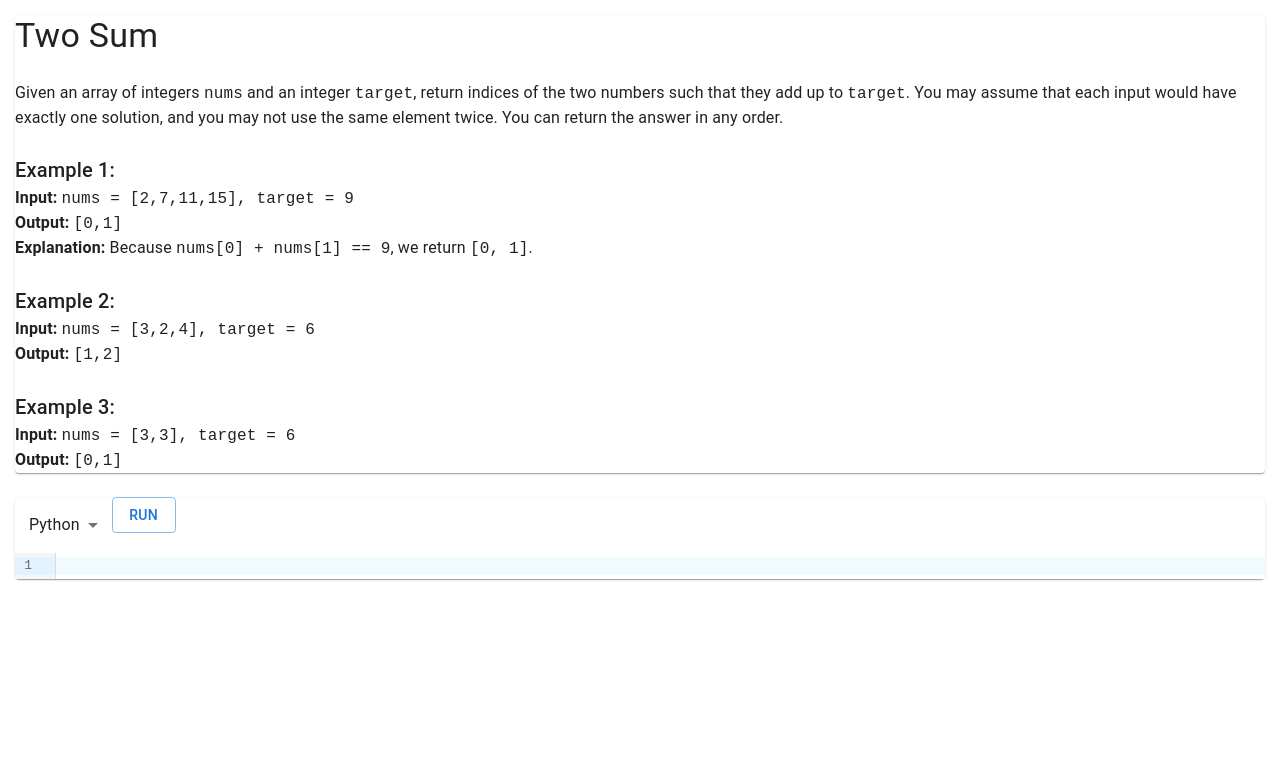
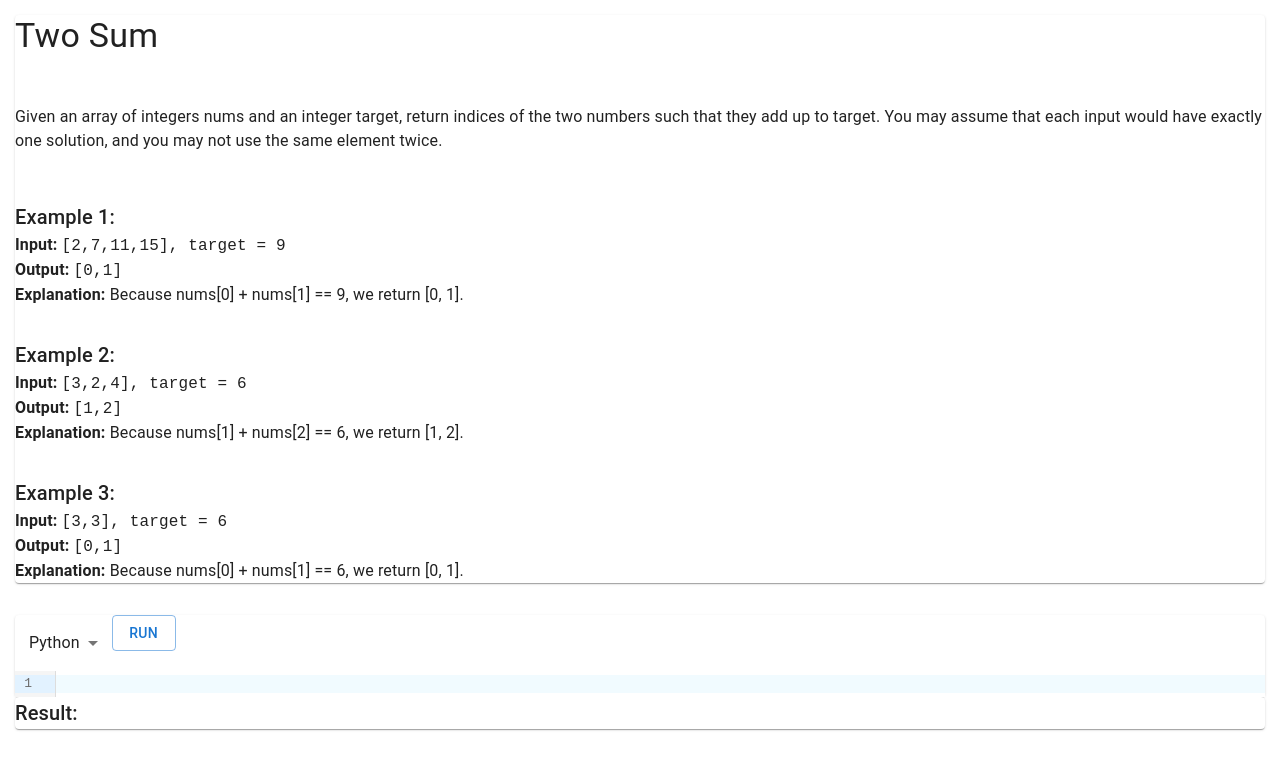
Before and after one commit to iZeevens/online-editor-code, a React (Vite) app: page / in a window 1280 px wide. Shown: the top 770 px of the page. Built offline with nearby package versions, Linux system fonts and the light colour scheme; what miragejs would draw is missing.

Commit message:
refactor: change app structure

```diff
--- a/src/components/CodeEditor/CodeResult.tsx
+++ b/src/components/CodeEditor/CodeResult.tsx
@@ -1,34 +1,24 @@
-import { Typography, Box, Alert, LinearProgress } from "@mui/material";
+import { Box, Typography, Alert, LinearProgress } from "@mui/material";
+import { ICodeResultProps } from "./types/codeEditorTypes";
 
-function CodeResult({
-  output,
-  error,
-  loading,
-}: {
-  output?: string;
-  error?: string;
-  loading: boolean;
-}) {
+function CodeResult({ output, error, loading }: ICodeResultProps) {
   return (
     <Box>
+      <Typography variant="h6" className="text-blue-600">
+        Result:
+      </Typography>
       {loading && <LinearProgress />}
+
       {output && !error ? (
         <Box
           mt={2}
           p={2}
-          sx={{
-            backgroundColor: "#f6f8fa",
-            borderRadius: 1,
-            border: "1px solid #ddd",
-            overflowX: "auto",
-          }}
+          className="bg-gray-100 rounded-md border border-gray-300 overflow-x-auto"
         >
-          <Typography variant="h6" color="primary">
+          <Typography variant="h6" className="text-blue-600">
             Output:
           </Typography>
-          <pre style={{ whiteSpace: "pre-wrap", wordWrap: "break-word" }}>
-            {output}
-          </pre>
+          <pre className="whitespace-pre-wrap break-words">{output}</pre>
         </Box>
       ) : null}
 
@@ -36,19 +26,12 @@ function CodeResult({
         <Box
           mt={2}
           p={2}
-          sx={{
-            backgroundColor: "#fdecea",
-            borderRadius: 1,
-            border: "1px solid #f5c6cb",
-          }}
+          className="bg-red-100 rounded-md border border-red-300"
         >
-          <Typography variant="h6" color="error">
+          <Typography variant="h6" className="text-red-600">
             Error:
           </Typography>
-          <Alert
-            severity="error"
-            sx={{ backgroundColor: "transparent", color: "inherit" }}
-          >
+          <Alert severity="error" className="bg-transparent text-inherit">
             {error}
           </Alert>
         </Box>
--- /dev/null
+++ b/src/components/CodeEditor/types/codeEditorTypes.ts
@@ -0,0 +1,12 @@
+interface ICodeResultProps {
+  output?: string;
+  error?: string;
+  loading: boolean;
+}
+
+interface ISwitchLangProps {
+  language: string;
+  handleLanguageChange: (e: string) => void;
+}
+
+export type { ICodeResultProps, ISwitchLangProps };
--- a/src/components/Description/Description.tsx
+++ b/src/components/Description/Description.tsx
@@ -1,49 +1,38 @@
 import { Box, Typography, Paper } from "@mui/material";
+import { IDecription } from "./types/descriptionTypes";
 
-function Description() {
+function Description({ title, description, example }: IDecription) {
   return (
-    <Paper className="p-6 h-full">
-      <Box mb={3}>
-        <Typography variant="h4" gutterBottom className="text-blue-600">
-          Two Sum
+    <Paper className="p-6">
+      <Box mb={6}>
+        <Typography
+          variant="h4"
+          className="text-blue-600 text-2xl font-semibold"
+        >
+          {title}
         </Typography>
       </Box>
-      <Box mb={3}>
-        <Typography variant="body1">
-          Given an array of integers <code>nums</code> and an integer{" "}
-          <code>target</code>, return indices of the two numbers such that they
-          add up to <code>target</code>. You may assume that each input would
-          have exactly one solution, and you may not use the same element twice.
-          You can return the answer in any order.
+      <Box mb={6}>
+        <Typography variant="body1" className="text-lg">
+          {description}
         </Typography>
       </Box>
-      <Box mb={3}>
-        <Typography variant="h6">Example 1:</Typography>
-        <Typography variant="body1">
-          <strong>Input:</strong> <code>nums = [2,7,11,15], target = 9</code>
-          <br />
-          <strong>Output:</strong> <code>[0,1]</code>
-          <br />
-          <strong>Explanation:</strong> Because{" "}
-          <code>nums[0] + nums[1] == 9</code>, we return <code>[0, 1]</code>.
-        </Typography>
-      </Box>
-      <Box mb={3}>
-        <Typography variant="h6">Example 2:</Typography>
-        <Typography variant="body1">
-          <strong>Input:</strong> <code>nums = [3,2,4], target = 6</code>
-          <br />
-          <strong>Output:</strong> <code>[1,2]</code>
-        </Typography>
-      </Box>
-      <Box mb={3}>
-        <Typography variant="h6">Example 3:</Typography>
-        <Typography variant="body1">
-          <strong>Input:</strong> <code>nums = [3,3], target = 6</code>
-          <br />
-          <strong>Output:</strong> <code>[0,1]</code>
-        </Typography>
-      </Box>
+      {example.map((ex, index) => (
+        <Box key={index} mb={4}>
+          <Typography variant="h6" className="text-xl font-medium">
+            Example {index + 1}:
+          </Typography>
+          <Typography variant="body1" className="mt-2">
+            <strong>Input:</strong>{" "}
+            <code className="text-green-500">{ex.input}</code>
+            <br />
+            <strong>Output:</strong>{" "}
+            <code className="text-blue-500">{ex.output}</code>
+            <br />
+            <strong>Explanation:</strong> {ex.explanation}
+          </Typography>
+        </Box>
+      ))}
     </Paper>
   );
 }
--- /dev/null
+++ b/src/components/Description/types/descriptionTypes.ts
@@ -0,0 +1,13 @@
+interface IExample {
+  input: string;
+  output: string;
+  explanation: string;
+}
+
+interface IDecription {
+  title: string;
+  description: string;
+  example: IExample[];
+}
+
+export type { IDecription };
--- /dev/null
+++ b/src/data/exampleData.ts
@@ -0,0 +1,19 @@
+const exampleData = [
+  {
+    input: "[2,7,11,15], target = 9",
+    output: "[0,1]",
+    explanation: "Because nums[0] + nums[1] == 9, we return [0, 1].",
+  },
+  {
+    input: "[3,2,4], target = 6",
+    output: "[1,2]",
+    explanation: "Because nums[1] + nums[2] == 6, we return [1, 2].",
+  },
+  {
+    input: "[3,3], target = 6",
+    output: "[0,1]",
+    explanation: "Because nums[0] + nums[1] == 6, we return [0, 1].",
+  },
+];
+
+export { exampleData };
--- a/src/pages/EditorPage.tsx
+++ b/src/pages/EditorPage.tsx
@@ -1,10 +1,16 @@
 import CodeEditor from "../components/CodeEditor/CodeEditor";
 import Description from "../components/Description/Description";
+import { exampleData } from "../data/exampleData";
+
 
 function EditorPage() {
   return (
     <div className="grid grid-cols-2 gap-4">
-      <Description />
+      <Description
+        title="Two Sum"
+        description="Given an array of integers nums and an integer target, return indices of the two numbers such that they add up to target. You may assume that each input would have exactly one solution, and you may not use the same element twice."
+        example={exampleData}
+      />
       <CodeEditor />
     </div>
   );
```
Also changed, not shown: src/components/CodeEditor/SwitchLang.tsx (+2 -6 lines).
